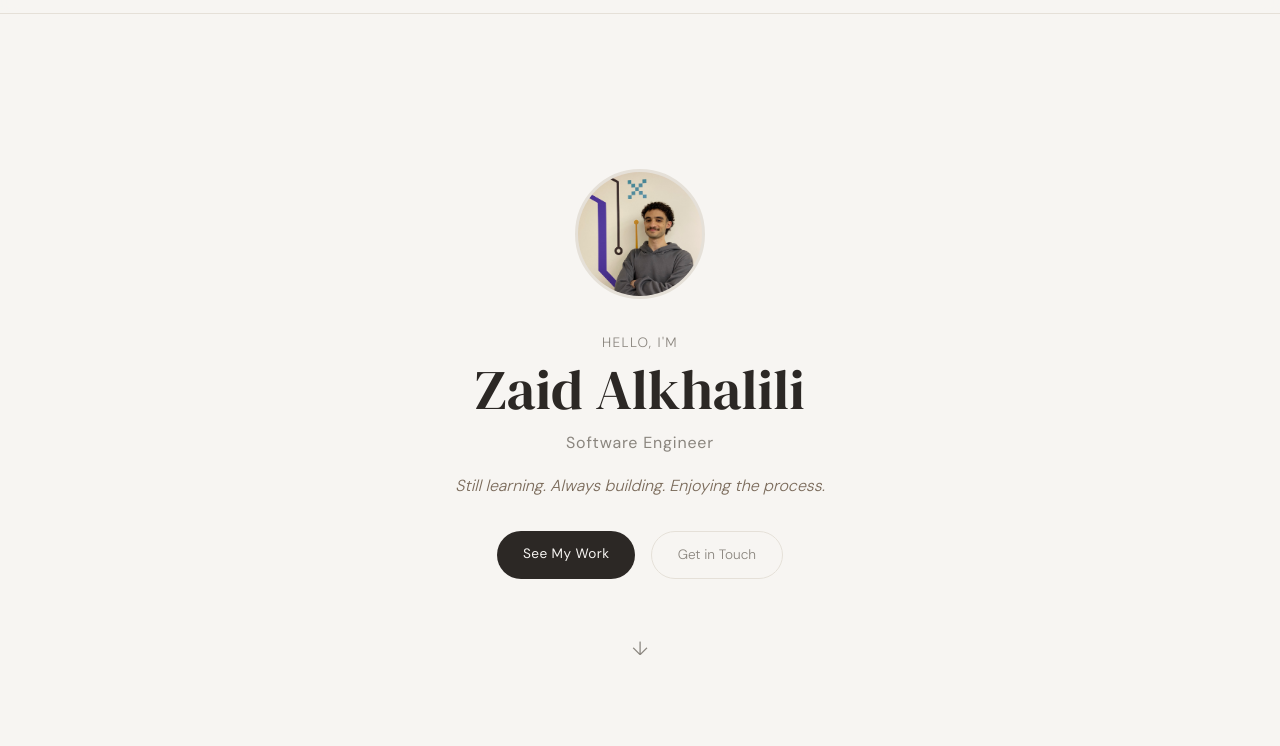
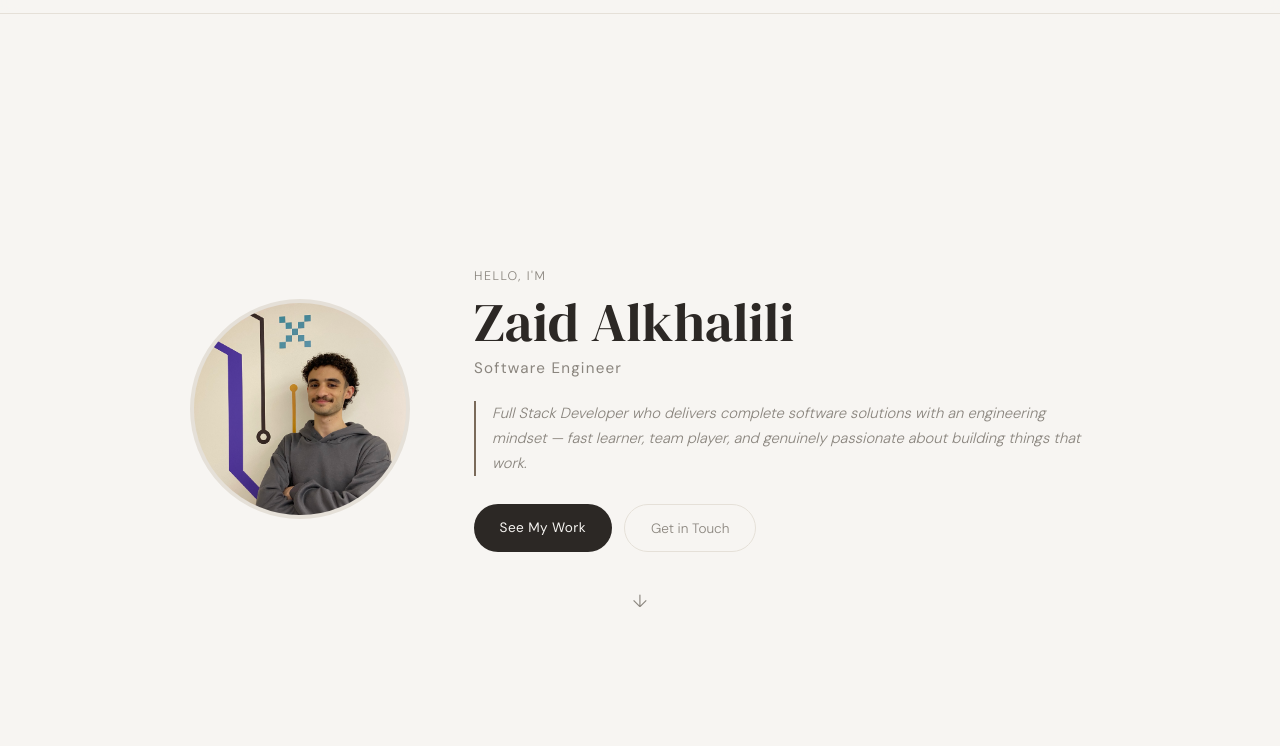
Before and after one commit to zaidkh03/Orange-Coding-School, a plain HTML site: page CSS/portfolio/index.html in a window 1280 px wide. Shown: the part 54-800 px from the top of the page. Drawn offline with nearby package versions, Linux system fonts and the light colour scheme.

Commit message:
js started

```diff
--- a/CSS/css notes and references/low level/phase 4/phase4-modern-layout-systems.css
+++ b/CSS/css notes and references/low level/phase 4/phase4-modern-layout-systems.css
@@ -243,7 +243,7 @@ grid-template-columns:1fr 3fr;
 
 /* Two columns */
 
-grid-template-rows:60px 200px 60px;
+grid-template-rows:60px 200px 100px;
 
 gap:10px;
 
--- a/CSS/portfolio/index.html
+++ b/CSS/portfolio/index.html
@@ -37,7 +37,9 @@
         <p class="hero-tag">Hello, I'm</p>
         <h1>Zaid Alkhalili</h1>
         <h2>Software Engineer</h2>
-        <p class="hero-tagline">Still learning. Always building. Enjoying the process.</p>
+        <div class="hero-quote">
+          <p>Full Stack Developer who delivers complete software solutions with an engineering mindset — fast learner, team player, and genuinely passionate about building things that work.</p>
+        </div>
         <div class="hero-btns">
           <a href="#projects" class="btn-primary">See My Work</a>
           <a href="#contact" class="btn-ghost">Get in Touch</a>
@@ -375,9 +377,9 @@
       <h3 class="section-title">Let's Talk</h3>
       <p class="contact-sub">I'm open to opportunities, collaboration, or just a good conversation.</p>
       <div class="contact-links">
-        <a href="mailto:Alkhalili208@gmail.com" target="_blank" class="contact-item">
+        <a href="/cdn-cgi/l/email-protection#a7e6cbcccfc6cbcecbce95979fe7c0cac6cecb89c4c8ca" target="_blank" class="contact-item">
           <span class="contact-icon">✉</span>
-          <span>Alkhalili208@gmail.com</span>
+          <span><span class="__cf_email__" data-cfemail="6c2d0007040d000500055e5c542c0b010d0500420f0301">[email&#160;protected]</span></span>
         </a>
         <a href="tel:+962798626203" target="_blank" class="contact-item">
           <span class="contact-icon">📞</span>
@@ -393,15 +395,4 @@
           <span class="contact-icon">
             <i class="devicon-linkedin-plain colored"></i>
           </span>
-          <span>LinkedIn</span>
-        </a>
-      </div>
-    </div>
-  </section>
-
-  <footer>
-    <p>Built by Zaid Alkhalili · 2026</p>
-  </footer>
-
-</body>
-</html>
+          <span>LinkedIn<
--- a/CSS/portfolio/style.css
+++ b/CSS/portfolio/style.css
@@ -120,31 +120,32 @@ section {
   flex-direction: column;
   justify-content: center;
   align-items: center;
-  padding: 2rem;
-  text-align: center;
+  padding: 6rem 2rem 3rem;
+  text-align: left;
 }
 
 .hero-inner {
   max-width: var(--max-w);
   width: 100%;
   display: flex;
-  flex-direction: column;
+  flex-direction: row;
   align-items: center;
-  gap: 2rem;
+  gap: 4rem;
   animation: fadeUp 0.8s ease both;
 }
 
 .hero-photo-wrap {
   display: flex;
   justify-content: center;
+  flex-shrink: 0;
 }
 
 .hero-photo {
-  width: 130px;
-  height: 130px;
+  width: 220px;
+  height: 220px;
   border-radius: 50%;
   overflow: hidden;
-  border: 3px solid var(--border);
+  border: 4px solid var(--border);
   position: relative;
   background: var(--accent-lt);
   display: flex;
@@ -162,47 +163,57 @@ section {
 
 .photo-placeholder {
   font-family: var(--font-head);
-  font-size: 2rem;
+  font-size: 3rem;
   color: var(--accent);
   pointer-events: none;
 }
 
 .hero-tag {
-  font-size: 0.85rem;
+  font-size: 0.78rem;
   color: var(--muted);
-  letter-spacing: 0.1em;
+  letter-spacing: 0.12em;
   text-transform: uppercase;
+  margin-bottom: 0.4rem;
 }
 
 .hero-text h1 {
   font-family: var(--font-head);
-  font-size: clamp(2.2rem, 6vw, 3.5rem);
+  font-size: clamp(2.4rem, 5vw, 3.4rem);
   font-weight: 400;
-  line-height: 1.1;
-  margin: 0.3rem 0 0.5rem;
+  line-height: 1.05;
+  margin: 0 0 0.3rem;
   color: var(--text);
 }
 
 .hero-text h2 {
   font-family: var(--font-body);
-  font-size: 1rem;
+  font-size: 0.95rem;
   font-weight: 400;
   color: var(--muted);
-  letter-spacing: 0.05em;
-  margin-bottom: 1rem;
+  letter-spacing: 0.08em;
+  margin-bottom: 1.2rem;
+}
+
+.hero-quote {
+  border-left: 2px solid var(--accent);
+  padding-left: 1rem;
+  margin-bottom: 1.8rem;
+}
+
+.hero-quote p {
+  font-size: 0.92rem;
+  color: var(--muted);
+  line-height: 1.7;
+  font-style: italic;
 }
 
 .hero-tagline {
-  font-size: 1rem;
-  color: var(--accent);
-  font-style: italic;
-  margin-bottom: 2rem;
+  display: none;
 }
 
 .hero-btns {
   display: flex;
-  gap: 1rem;
-  justify-content: center;
+  gap: 0.8rem;
   flex-wrap: wrap;
 }
 
@@ -237,9 +248,9 @@ section {
 }
 
 .scroll-hint {
-  margin-top: 3rem;
+  margin-top: 1.8rem;
   color: var(--muted);
-  font-size: 1.2rem;
+  font-size: 1.1rem;
   animation: bounce 2s infinite;
 }
 
@@ -664,6 +675,24 @@ section:not(#hero) .section-inner {
     font-size: 0.78rem;
   }
 
+  .hero-inner {
+    flex-direction: column;
+    text-align: center;
+    gap: 2rem;
+  }
+
+  .hero-quote {
+    border-left: none;
+    border-top: 2px solid var(--accent);
+    padding-left: 0;
+    padding-top: 0.8rem;
+    text-align: center;
+  }
+
+  .hero-btns {
+    justify-content: center;
+  }
+
   .about-grid {
     grid-template-columns: 1fr;
   }
```
Also changed, not shown: HTML/html tasks/task1.html (+1 -1 lines), HTML/html tasks/task2.html (+1 -1 lines), js/js_tasks/index.html (added, +12 -0 lines), js/js_tasks/index.js (added, +353 -0 lines), js/string_tasks/index.html (added, +11 -0 lines), js/string_tasks/index.js (added, +89 -0 lines), CSS/portfolio/personal.jpeg (deleted), CSS/portfolio/personal.jpg (deleted), 1 other file.
